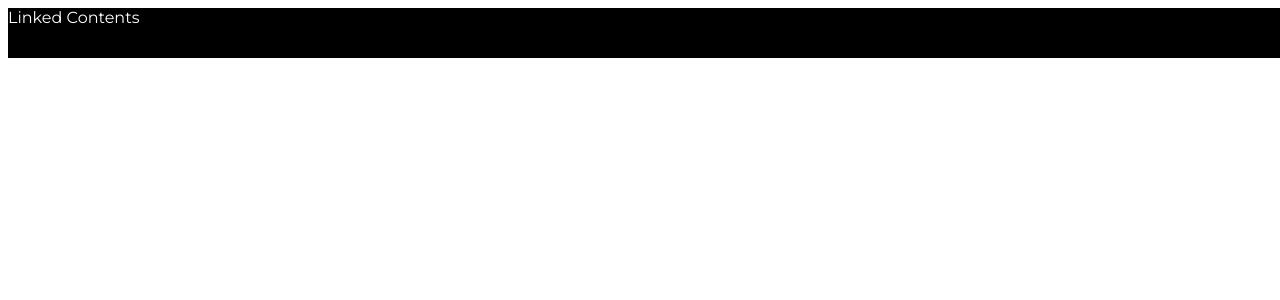
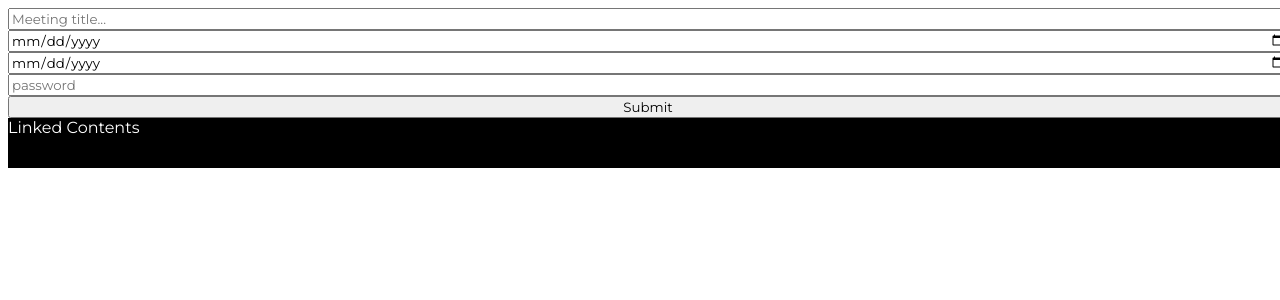
Before and after one commit to Zedtek-me/Convidex, a React app in the folder Frontend/: page /create-meeting in a window 1280 px wide. Before the commit this address had no page. Shown: the top 300 px of the page. Built offline with nearby package versions, Linux system fonts and the light colour scheme.

Commit message:
adding create and join meeting ui--almost done;

```diff
--- /dev/null
+++ b/Frontend/src/components/homeComponents/CreateMeeting.jsx
@@ -0,0 +1,19 @@
+import React, {useState} from "react"
+import { handleMeetingInput, handleSubmitForm } from "../../utilities/meetingInfoUtils"
+
+const CreateMeeting = ()=>{
+    let [meetingInfo, setMeetingInfo] = useState({})
+    return (
+        <div className="create-meeting">
+            <form>
+                <input type="text" name="meeting-title" placeholder="Meeting title..." id="meeting-title" onChange={(e)=> handleMeetingInput(e,setMeetingInfo)}/>
+                <input type="date" id="start-date" name="start-date" onChange={(e)=> handleMeetingInput(e,setMeetingInfo)}/>
+                <input type="date" id="end-date" name="end-date" onChange={(e)=> handleMeetingInput(e,setMeetingInfo)}/>
+                <input type="password" name="meeting-password" id="meeting-password" placeholder="password" onChange={(e)=>handleMeetingInput(e, setMeetingInfo)}/>
+                <button type="button" name="create-meeting" onClick={(e)=>handleSubmitForm(e, meetingInfo)}>Submit</button>
+            </form>
+        </div>
+    )
+}
+
+export default CreateMeeting
--- a/Frontend/src/components/homeComponents/Hero.jsx
+++ b/Frontend/src/components/homeComponents/Hero.jsx
@@ -1,6 +1,6 @@
 import React from "react"
 import heroImage from "../../../public/assets/images/africanManConf.jpg"
-const Hero = ()=>{
+const Hero = ({navigateMeeting})=>{
     return (
         <div className="hero">
             <div className="introduction">
@@ -13,10 +13,10 @@ const Hero = ()=>{
                     Convidex brings such ease of communication for you and your team members...
                 </p>
                 <div className="btn-singups">
-                    <button type="button" className="new-meeting">
+                    <button type="button" className="new-meeting" onClick={navigateMeeting} name="create-meeting">
                         Create new meeting
                     </button>
-                    <button type="button" className="join-meeting">
+                    <button type="button" className="join-meeting" onClick={navigateMeeting} name="join-meeting">
                         Join an ongoing meeting
                     </button>
                 </div>
--- a/Frontend/src/components/homeComponents/Home.css
+++ b/Frontend/src/components/homeComponents/Home.css
@@ -167,3 +167,15 @@ html, body, #root{
     color: white;
     height: 50px;
 }
+
+
+/* create meeting and join meeting stylings */
+.create-meeting{
+    display: flex;
+    flex-direction: column;
+}
+
+.create-meeting form{
+    display: flex;
+    flex-direction: column;
+}
--- a/Frontend/src/components/homeComponents/Home.jsx
+++ b/Frontend/src/components/homeComponents/Home.jsx
@@ -4,14 +4,23 @@ import "./Home.css"
 import Body from "./Body.jsx"
 import Hero from "./Hero.jsx"
 import Footer from "./Footer.jsx"
+import { useNavigate } from "react-router-dom"
 
 export const Home = ()=>{
+    let meetingNavigation = useNavigate()
+    const navigateMeeting = (e)=>{
+        let btn = e.target
+        if(btn.name == "create-meeting"){
+            return meetingNavigation("/create-meeting")
+        }
+        return meetingNavigation("/join-meeting")
+    }
     return (
         <div className="home-page">
             {/* The home page should have both the create and join meeting options */}
             <Nav/>
             <Body>
-                <Hero/>
+                <Hero navigateMeeting={navigateMeeting}/>
                 <Footer/>
             </Body>
         </div>
--- a/Frontend/src/roots/App.jsx
+++ b/Frontend/src/roots/App.jsx
@@ -3,6 +3,7 @@ import { BrowserRouter as Router, Routes, Route } from "react-router-dom"
 import { ApolloClient, ApolloProvider, InMemoryCache } from "@apollo/client"
 import { useQuery, useMutation, gql } from "@apollo/client"
 import {Home} from "../components/homeComponents/Home.jsx"
+import CreateMeeting from "../components/homeComponents/CreateMeeting.jsx"
 
 import "./App.css"
 
@@ -21,6 +22,8 @@ export default function App(props){
                     <Routes>
                         <Route path="/">
                             <Route path="home" element={<Home/>}/>
+                            <Route path="create-meeting" element={<CreateMeeting/>}/>
+                            <Route path="join-meeting" element={<>Join Meeting</>}/>
                         </Route>
                     </Routes>
                 </Router>
--- /dev/null
+++ b/Frontend/src/utilities/meetingInfoUtils.js
@@ -0,0 +1,28 @@
+export const handleMeetingInput = (e, stateSetter)=>{
+        let element, key, value, data;
+        element = e.target
+        key = element.name
+        value = element.value
+        data = {}
+        data[key] = value
+        return stateSetter((currentState)=>{
+            return {
+                ...currentState,
+                ...data
+            }
+        })
+}
+
+
+export const handleSubmitForm = (e, stateInfo)=>{
+    let element;
+    element = e.target
+    console.log("state info to be submitted...", stateInfo)
+    if(element.name == "create-meeting"){
+        // send a request to the create-meeting endpoint on the backend
+    }
+
+    else if(element.name == "join-meeting"){
+        // send a request to join the meeting
+    }
+}
```
Also changed, not shown: Frontend/src/components/homeComponents/JoinMeeting.jsx (added).
